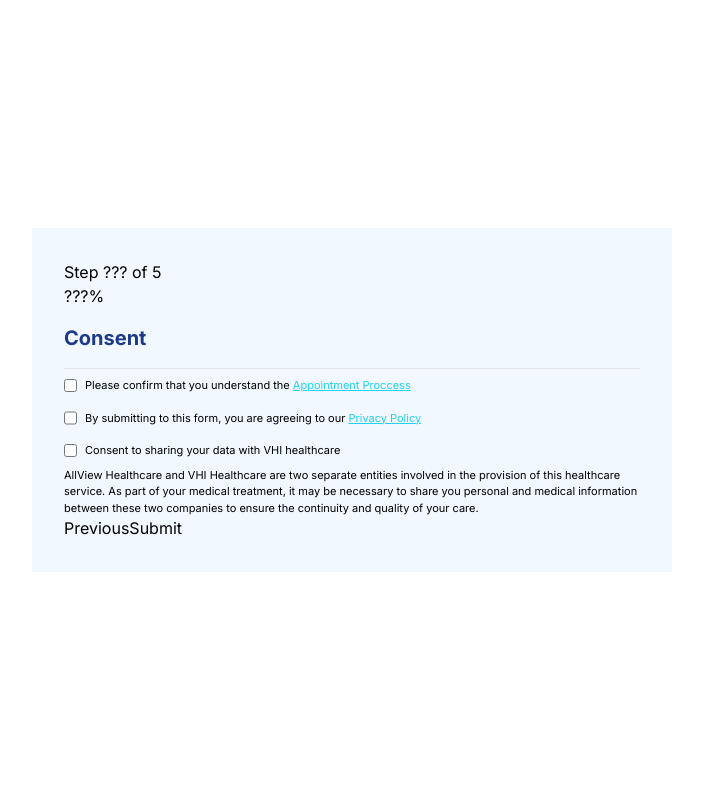
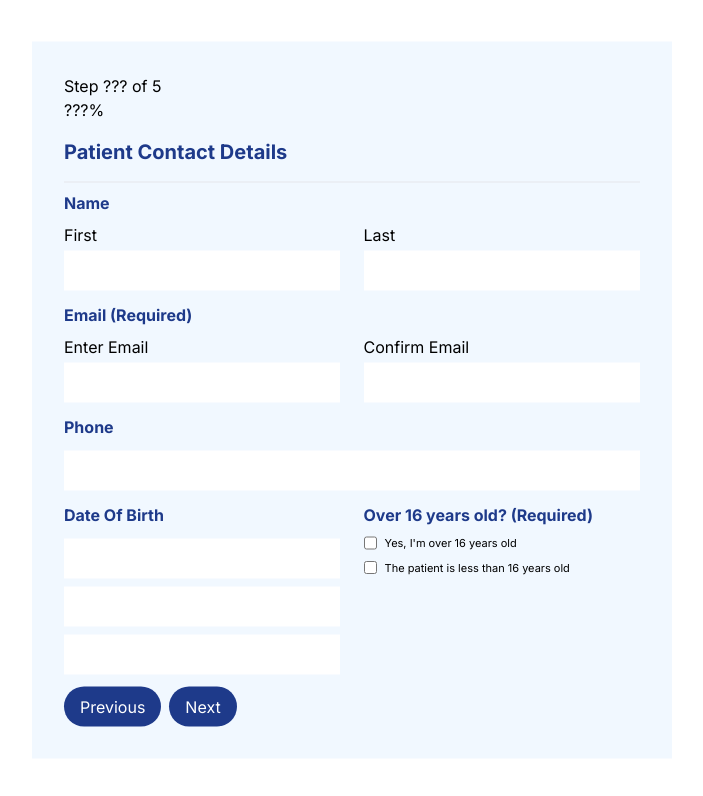
Before and after one commit to DylBrad/multistep-booking-wizard, a Next.js app: page / in a window 1280 px wide. Shown: the top 796 px of the page, without its empty margins (288-991 px from the left). Built offline with nearby package versions, Linux system fonts and the light colour scheme.

Commit message:
style form components

```diff
--- a/src/app/components/AppointmentDetails.js
+++ b/src/app/components/AppointmentDetails.js
@@ -1,5 +1,5 @@
 import FormHeader from './form/FormHeader';
-import InputLabel from './form/InputLabel';
+import InputTitle from './form/InputTitle';
 import InputSelect from './form/InputSelect';
 import Button from './form/Button';
 
@@ -9,19 +9,19 @@ const AppointmentDetails = () => {
       <FormHeader>Appointment Details</FormHeader>
       <hr className="w-full border-t-[1px]"></hr>
       <div className="dropdown">
-        <InputLabel>Appointment Type</InputLabel>
+        <InputTitle>Appointment Type</InputTitle>
         <InputSelect
           options={[{ label: 'Dermatology', value: 'Dermatology' }]}
         ></InputSelect>
       </div>
       <div className="dropdown">
-        <InputLabel>Preferred Location</InputLabel>
+        <InputTitle>Preferred Location</InputTitle>
         <InputSelect
           options={[{ label: 'Carrickmines', value: 'Carrickmines' }]}
         ></InputSelect>
       </div>
       <div className="textarea">
-        <InputLabel>Describe your skin issue</InputLabel>
+        <InputTitle>Describe your skin issue</InputTitle>
         <textarea className="w-full h-[100px]" />
       </div>
       <div>
--- a/src/app/components/GpDetails.js
+++ b/src/app/components/GpDetails.js
@@ -1,38 +1,66 @@
+import FormHeader from './form/FormHeader';
+import Input from './form/Input';
+import InputTitle from './form/InputTitle';
+import Button from './form/Button';
+
 const GpDetails = () => {
   return (
     <>
-      <h2>GP Contact Details</h2>
+      <FormHeader>GP Contact Details</FormHeader>
       <hr className="divider"></hr>
       <div>
-        <h3>GP Name</h3>
-        <label>First</label>
-        <input></input>
-        <label>Last</label>
-        <input></input>
+        <InputTitle>GP Name</InputTitle>
+        <div className="grid grid-cols-2 gap-2">
+          <div>
+            <Input />
+            <label>First</label>
+          </div>
+          <div>
+            <Input />
+            <label>Last</label>
+          </div>
+        </div>
       </div>
       <div className="textarea">
-        <label>Describe your skin issue</label>
-        <textarea />
+        <InputTitle>Describe your skin issue</InputTitle>
+        <textarea className="w-full h-[100px]" />
       </div>
 
-      <h2>Medical Insurance Details</h2>
+      <FormHeader>Medical Insurance Details</FormHeader>
+      <hr className="divider"></hr>
+
       <span className="divider"></span>
-      <div>
-        <h3>Medical Insurer</h3>
-        <input type="radio"></input>
-        <input type="radio"></input>
-        <input type="radio"></input>
-        <input type="radio"></input>
-        <input type="radio"></input>
+      <div className="flex flex-col">
+        <InputTitle>Medical Insurer</InputTitle>
+        <div>
+          <input type="radio" id="vhi"></input>
+          <label id="vhi">VHI Healthcare</label>
+        </div>{' '}
+        <div>
+          <input type="radio" id="irish-life"></input>
+          <label id="irish-life">Irish Life Health</label>
+        </div>{' '}
+        <div>
+          <input type="radio" id="laya"></input>
+          <label id="laya">Laya Healthcare</label>
+        </div>{' '}
+        <div>
+          <input type="radio" id="other"></input>
+          <label>Other</label>
+        </div>{' '}
+        <div>
+          <input type="radio" id="none"></input>
+          <label id="none">None</label>
+        </div>
       </div>
       <div>
-        <h3>VHI Policy Number</h3>
-        <input></input>
+        <InputTitle>VHI Policy Number</InputTitle>
+        <Input></Input>
       </div>
 
       <div>
-        <button>Previous</button>
-        <button>Next</button>
+        <Button>Previous</Button>
+        <Button>Next</Button>
       </div>
     </>
   );
--- a/src/app/components/PatientAddress.js
+++ b/src/app/components/PatientAddress.js
@@ -1,29 +1,37 @@
+import FormHeader from './form/FormHeader';
+import Input from './form/Input';
+import InputSelect from './form/InputSelect';
+import InputTitle from './form/InputTitle';
+import Button from './form/Button';
+
 const PatientAddress = () => {
   return (
     <>
-      <h2>Patient Address</h2>
+      <FormHeader>Patient Address</FormHeader>
       <hr className="divider"></hr>
 
-      <h3>Address</h3>
-      <input></input>
+      <InputTitle>Address</InputTitle>
+      <Input></Input>
       <label>Street Address</label>
-      <input></input>
+      <Input></Input>
       <label>Address Line 2</label>
       <div>
-        <input></input>
+        <Input></Input>
         <label>City</label>
-        <input></input>
+        <Input></Input>
         <label>County</label>
       </div>
       <div>
-        <input></input>
+        <Input></Input>
         <label>Eircode</label>
-        <select></select>
+        <InputSelect
+          options={[{ label: 'Carrickmines', value: 'Carrickmines' }]}
+        ></InputSelect>
         <label>Country</label>
       </div>
       <div>
-        <button>Previous</button>
-        <button>Next</button>
+        <Button>Previous</Button>
+        <Button>Next</Button>
       </div>
     </>
   );
--- a/src/app/components/PatientDetails.js
+++ b/src/app/components/PatientDetails.js
@@ -1,54 +1,71 @@
+import FormHeader from './form/FormHeader';
+import InputTitle from './form/InputTitle';
+import Input from './form/Input';
+import Button from './form/Button';
+
 const PatientDetails = () => {
   return (
     <>
-      <h2>Patient Contact Details</h2>
+      <FormHeader>Patient Contact Details</FormHeader>
       <hr className="divider"></hr>
-      <div>
-        <h3>Name</h3>
-        <label>First</label>
-        <input></input>
-        <label>Last</label>
-        <input></input>
+      <InputTitle>Name</InputTitle>
+
+      <div className="flex justify-between	">
+        <div className="w-[48%]">
+          <label>First</label>
+          <Input></Input>
+        </div>
+        <div className="w-[48%]">
+          <label>Last</label>
+          <Input></Input>
+        </div>
+      </div>
+
+      <InputTitle>
+        Email <span>(Required)</span>
+      </InputTitle>
+
+      <div className="flex justify-between	">
+        <div className="w-[48%]">
+          <label>Enter Email</label>
+          <Input></Input>
+        </div>
+
+        <div className="w-[48%]">
+          <label>Confirm Email</label>
+          <Input></Input>
+        </div>
       </div>
       <div>
-        <h3>
-          Email <span>(Required)</span>
-        </h3>
-        <label>Enter Email</label>
-        <input></input>
-        <label>Confirm Email</label>
-        <input></input>
+        <InputTitle>Phone</InputTitle>
+        <Input></Input>
       </div>
-      <div>
-        <label>Phone</label>
-        <input></input>
-      </div>
-      <div>
-        <div>
-          <label>Date Of Birth</label>
+      <div className="flex justify-between	">
+        <div className="w-[48%]">
+          <InputTitle>Date Of Birth</InputTitle>
           <div>
-            <input></input>
-            <input></input>
-            <input></input>
+            <Input></Input>
+            <Input></Input>
+            <Input></Input>
           </div>
         </div>
-        <div>
-          <label>
+        <div className="w-[48%]">
+          <InputTitle>
             Over 16 years old? <span>(Required)</span>
-          </label>
-          <div>
-            <input type="checkbox"></input>
+          </InputTitle>
+          <div className="my-2 flex text-[11px]">
+            <input type="checkbox" className="mr-2"></input>
             <p>Yes, I&apos;m over 16 years old</p>
           </div>
-          <div>
-            <input type="checkbox"></input>
+          <div className="my-2 flex text-[11px]">
+            <input type="checkbox" className="mr-2"></input>
             <p>The patient is less than 16 years old</p>
           </div>
         </div>
       </div>
       <div>
-        <button>Previous</button>
-        <button>Next</button>
+        <Button>Previous</Button>
+        <Button>Next</Button>
       </div>
     </>
   );
--- a/src/app/components/form/Button.js
+++ b/src/app/components/form/Button.js
@@ -1,6 +1,6 @@
 const Button = ({ children }) => {
   return (
-    <button className="px-4 py-2 rounded-full bg-blue-900 mr-2 text-white">
+    <button className="px-4 py-2 rounded-full bg-blue-900 mr-2 mt-2  text-white">
       {children}
     </button>
   );
--- /dev/null
+++ b/src/app/components/form/Input.js
@@ -0,0 +1,5 @@
+const Input = () => {
+  return <input className="my-1 w-full p-2"></input>;
+};
+
+export default Input;
--- a/src/app/components/form/InputLabel.js
+++ b/src/app/components/form/InputTitle.js
@@ -1,5 +1,5 @@
-const InputLabel = ({ children }) => {
+const InputTitle = ({ children }) => {
   return <h3 className="font-bold	text-base	my-2 text-blue-900">{children}</h3>;
 };
 
-export default InputLabel;
+export default InputTitle;
--- a/src/app/page.js
+++ b/src/app/page.js
@@ -14,7 +14,7 @@ export default function Home() {
             <div className="progress">???%</div>
           </div>
         </div>
-        <Consent />
+        <PatientDetails />
       </div>
     </div>
   );
```
